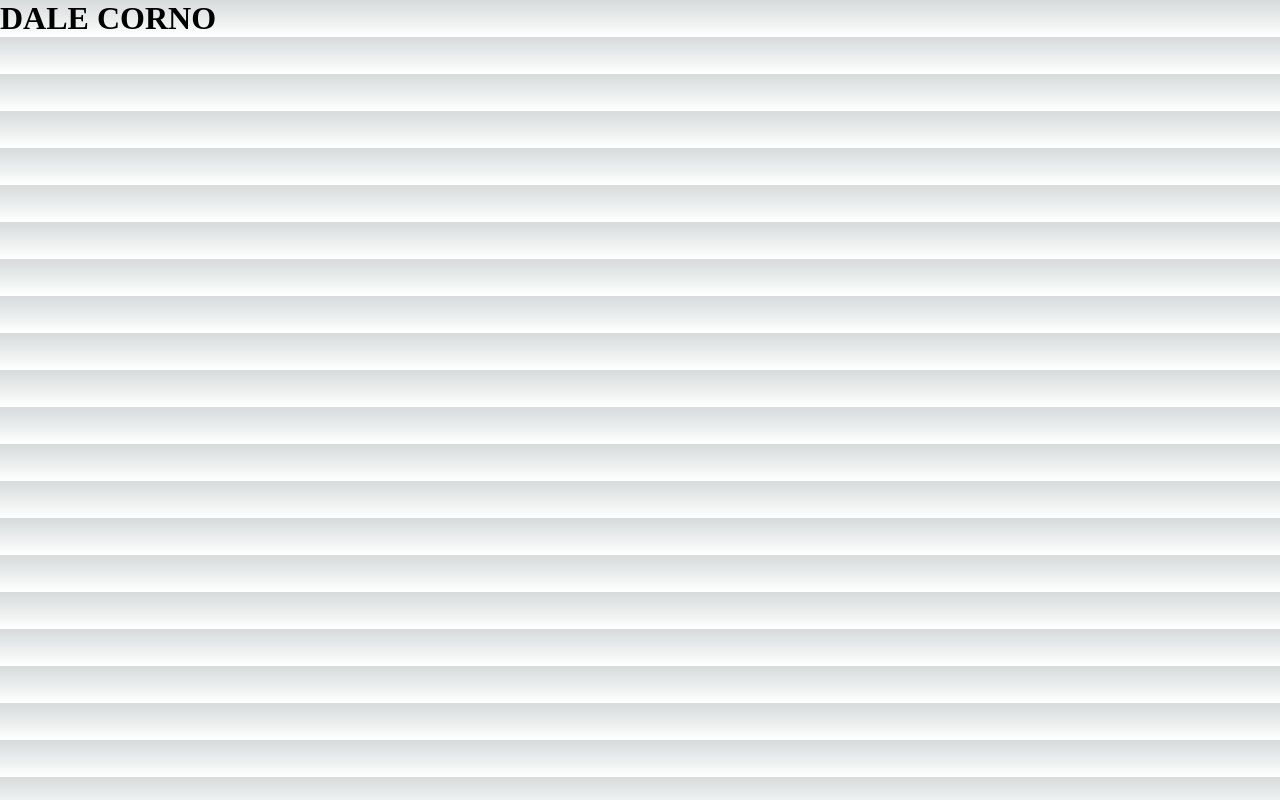
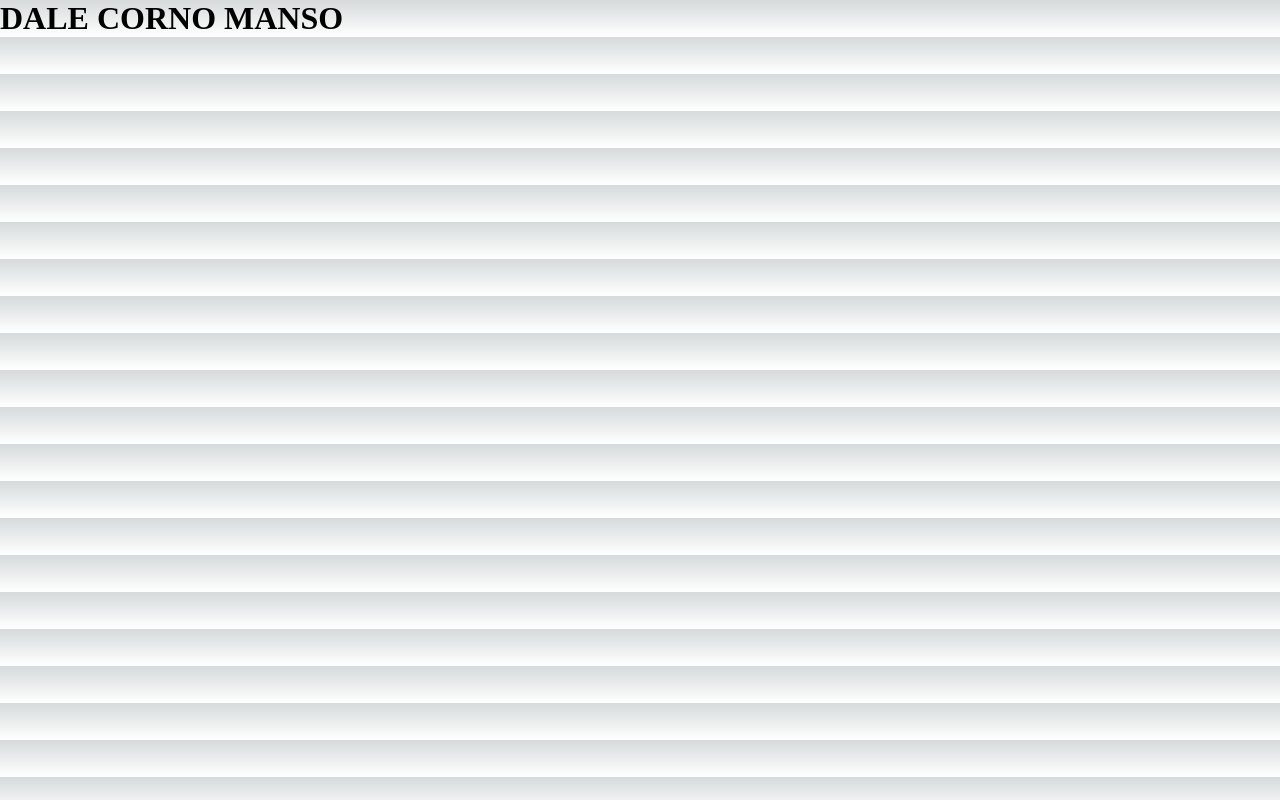
Before and after one commit to gregory6z/project-x, a Next.js app: page / in a window 1280 px wide. Built offline with nearby package versions, Linux system fonts and the light colour scheme.

Commit message:
segundo commit

```diff
--- a/src/app/page.tsx
+++ b/src/app/page.tsx
@@ -2,6 +2,6 @@
 
 export default function Home() {
   return (
-    <h1>DALE CORNO</h1>
+    <h1>DALE CORNO MANSO</h1>
   )
 }
```
